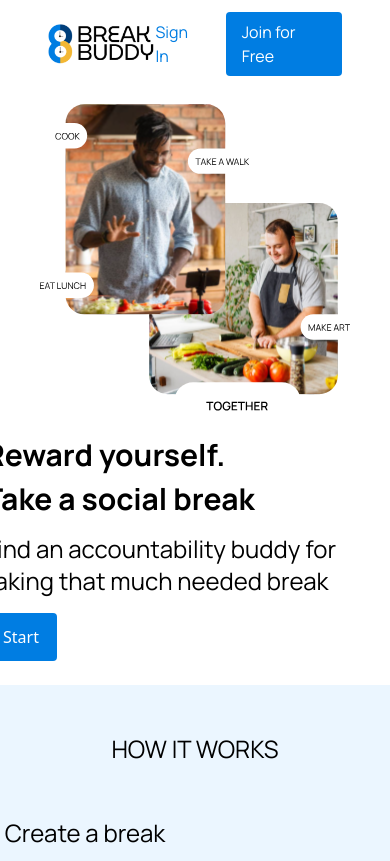
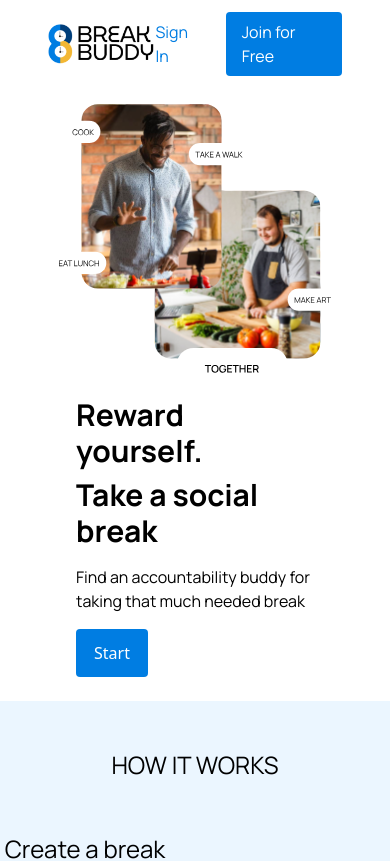
Before and after one commit to Break-Buddy/Break-Buddy-React, a React (Vite) app: page / in a window 390 px wide. Shown: the top 861 px of the page. Built offline with nearby package versions, Linux system fonts and the light colour scheme; the HTML template or start-up script is replaced by a standard one.

Commit message:
adjusted padding for mobile

```diff
--- a/src/components/LandingDisplay.jsx
+++ b/src/components/LandingDisplay.jsx
@@ -4,24 +4,24 @@ import headerphotoo from "../assets/headerphotoo.svg";
 
 function LandingDisplay() {
   return (
-    <div className="px-0 md:px-16 pt-20 flex flex-col justify-center">
-      <div className="flex flex-col-reverse md:flex-row justify-center md:px-80 py-6 items-center gap-2">
+    <div className="px-5 md:px-16 pt-20 flex flex-col justify-center items-center">
+      <div className="flex flex-col-reverse md:flex-row justify-center md:px-80 py-6 md:items-center gap-2">
         {/* LEFT SIDE */}
-        <div className="flex flex-col gap-4 px-20 md:px-0 lg:w-1/2">
+        <div className="flex flex-col gap-4 px-14 md:px-0 lg:w-1/2">
           <div className="flex flex-col justify-start gap-2">
             <h1 className="text-3xl lg:text-5xl font-bold">Reward yourself.</h1>
             <h1 className="text-3xl lg:text-5xl font-bold">
               Take a social break
             </h1>
           </div>
-          <h2 className="w-[420px]">
+          <h2 className=" md:w-[420px] text-base md:text-2xl">
             Find an accountability buddy for taking that much needed break
           </h2>
-          <button className="button-1 px-[18px] py-[12px]">Start</button>
+          <button className="button-1 text-base px-[18px] py-[12px]">Start</button>
         </div>
         {/* END LEFT SIDE */}
         {/* RIGHT SIDE */}
-        <div className="px-8 w-full md:px-0 lg:w-1/2 h-full flex">
+        <div className="px-8 w-full md:px-0 lg:w-1/2 h-full flex justify-center">
           <img src={headerphotoo} alt="" />
         </div>
         {/* END RIGHT SIDE */}
```
